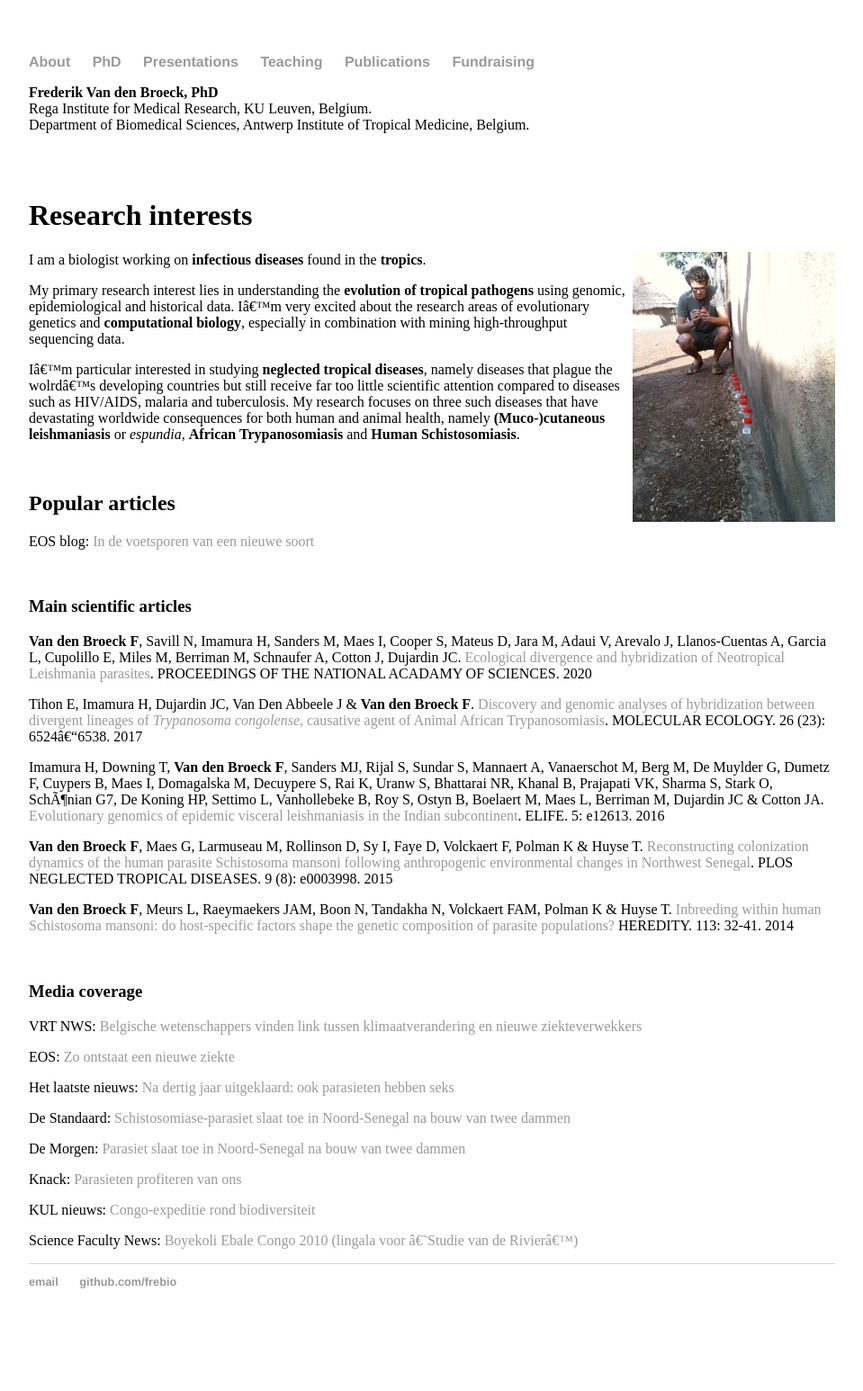
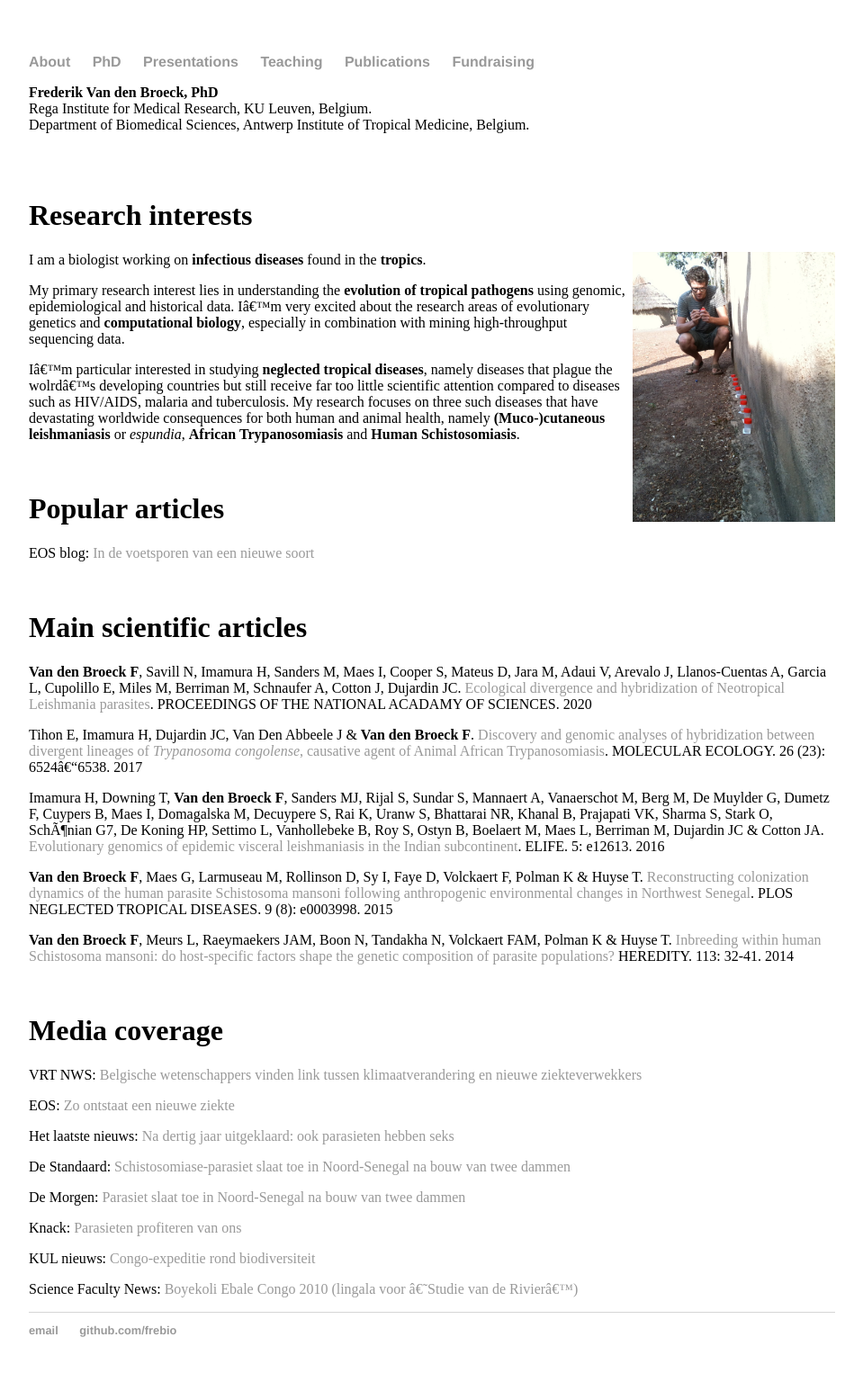
Before and after one commit to FreBio/FreBio.github.io, a Jekyll site: the page built from index.md, in a window 1280 px wide. Shown: the whole page at 90% size, without its empty margins (160-1119 px from the left). Built offline with Jekyll 4.4.1, drawn with Linux system fonts in a browser that asks for light colours; our own code applies the rules of GitHub Pages for plain Markdown files; comment, search, counter and statistics services are not loaded; before the commit the page ends 1492 px from its top, so only the background shows below that.

```diff
--- a/index.md
+++ b/index.md
@@ -13,11 +13,11 @@ My primary research interest lies in understanding the **evolution of tropical p
 I'm particular interested in studying **neglected tropical diseases**, namely diseases that plague the wolrd's developing countries but still receive far too little scientific attention compared to diseases such as HIV/AIDS, malaria and tuberculosis. My research focuses on three such diseases that have devastating worldwide consequences for both human and animal health, namely **(Muco-)cutaneous leishmaniasis** or *espundia*, **African Trypanosomiasis** and **Human Schistosomiasis**.
 
 <br />
-## Popular articles
+# Popular articles
 EOS blog: [In de voetsporen van een nieuwe soort](https://www.eoswetenschap.eu/natuur-milieu/de-voetsporen-van-een-nieuwe-soort)
 
 <br />
-### Main scientific articles
+# Main scientific articles
 **Van den Broeck F**, Savill N, Imamura H, Sanders M, Maes I, Cooper S, Mateus D, Jara M, Adaui V, Arevalo J, Llanos-Cuentas A, Garcia L, Cupolillo E, Miles M, Berriman M, Schnaufer A, Cotton J, Dujardin JC. [Ecological divergence and hybridization of Neotropical Leishmania parasites](https://www.pnas.org/content/early/2020/09/18/1920136117). PROCEEDINGS OF THE NATIONAL ACADAMY OF SCIENCES. 2020
 
 Tihon E, Imamura H, Dujardin JC, Van Den Abbeele J & **Van den Broeck F**. [Discovery and genomic analyses of hybridization between divergent lineages of *Trypanosoma congolense*, causative agent of Animal African Trypanosomiasis](http://onlinelibrary.wiley.com/doi/10.1111/mec.14271/abstract). MOLECULAR ECOLOGY. 26 (23): 6524–6538. 2017
@@ -29,7 +29,7 @@ Imamura H, Downing T, **Van den Broeck F**, Sanders MJ, Rijal S, Sundar S, Manna
 **Van den Broeck F**, Meurs L, Raeymaekers JAM, Boon N, Tandakha N, Volckaert FAM, Polman K & Huyse T. [Inbreeding within human Schistosoma mansoni: do host-specific factors shape the genetic composition of parasite populations?](https://doi.org/10.1038/hdy.2014.13) HEREDITY. 113: 32-41. 2014
 
 <br />
-### Media coverage
+# Media coverage
 VRT NWS: [Belgische wetenschappers vinden link tussen klimaatverandering en nieuwe ziekteverwekkers](https://www.vrt.be/vrtnws/nl/2020/09/23/klimaatveradnering-nieuwe-ziekte-itg/)
 
 EOS: [Zo ontstaat een nieuwe ziekte](https://www.eoswetenschap.eu/natuur-milieu/zo-ontstaat-een-nieuwe-ziekte)
```
